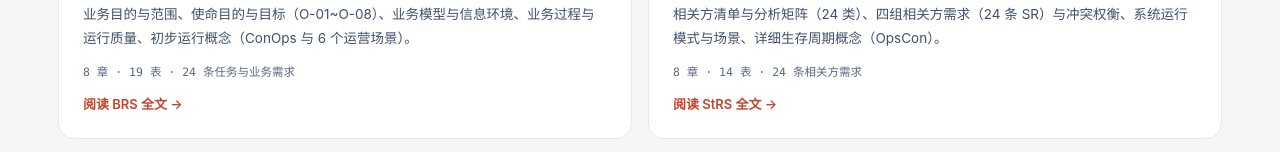
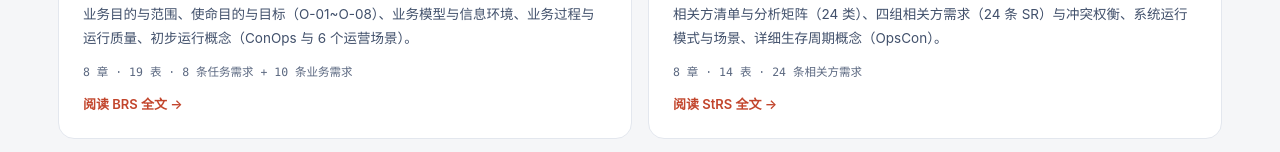
Before and after one commit to atongzhuo/complex-systems-engineering-2026, a plain HTML site: page brs-strs.html in a window 1280 px wide. Shown: the part 562-714 px from the top of the page. Drawn offline with Linux system fonts and the light colour scheme.

Commit message:
Correct requirement counts on the analysis hub

```diff
--- a/brs-strs.html
+++ b/brs-strs.html
@@ -152,7 +152,7 @@ footer .wrap{display:flex;justify-content:space-between;gap:16px;flex-wrap:wrap}
       <span class="tag">VOLUME 01 · BRS</span>
       <h3>业务需求规格说明</h3>
       <p>业务目的与范围、使命目的与目标（O-01~O-08）、业务模型与信息环境、业务过程与运行质量、初步运行概念（ConOps 与 6 个运营场景）。</p>
-      <span class="stat">8 章 · 19 表 · 24 条任务与业务需求</span>
+      <span class="stat">8 章 · 19 表 · 8 条任务需求 + 10 条业务需求</span>
       <span class="go">阅读 BRS 全文 →</span>
     </a>
     <a href="./strs.html">
```
